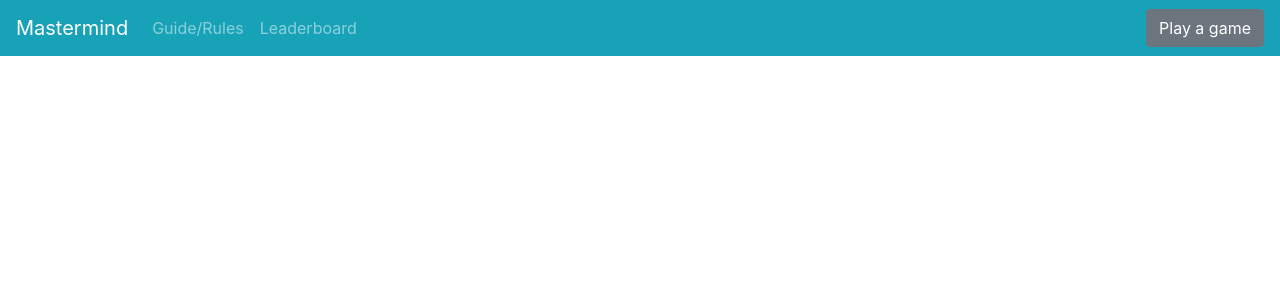
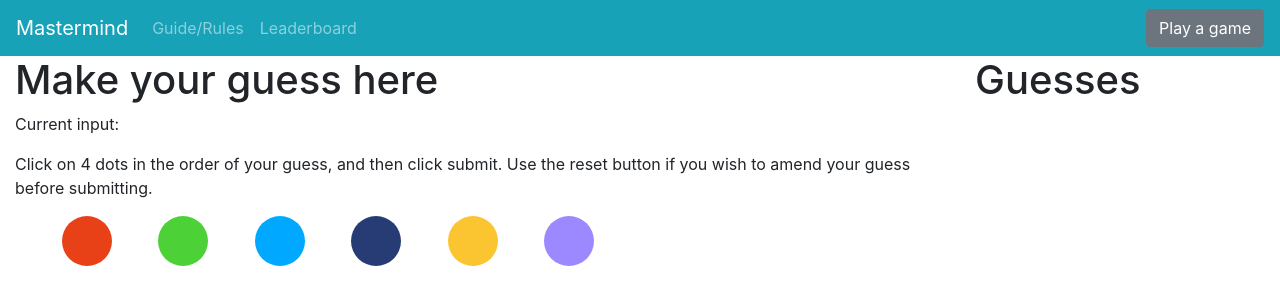
Before and after one commit to period/Mastermind, a Nuxt app: page /play in a window 1280 px wide. Shown: the top 304 px of the page. Built offline with nearby package versions, Linux system fonts and the light colour scheme; what @deveodk/vue-toastr would draw is missing.

Commit message:
Guess input and display of current guess

```diff
--- /dev/null
+++ b/components/GuessBtn.vue
@@ -0,0 +1,26 @@
+<template>
+  <div
+    class="guessbtn"
+    :style="{ 'background-color': colour }"
+    @click="addToGuess(colour)"
+  >
+  </div>
+</template>
+
+<script>
+export default {
+  name: "GuessBtn",
+  props: ["colour", "addToGuess"]
+};
+</script>
+
+<style>
+/* shamelessly stolen from https://www.w3schools.com/howto/howto_css_circles.asp because i dont do css */
+.guessbtn {
+  height: 50px;
+  width: 50px;
+  border-radius: 50%;
+  display: inline-block;
+  margin-left: 5%;
+}
+</style>
--- /dev/null
+++ b/pages/play.vue
@@ -0,0 +1,57 @@
+<template>
+  <b-container fluid>
+    <b-row>
+      <b-col sm="9">
+        <h1>Make your guess here</h1>
+        <p>Current input:</p>
+        <GuessBtn
+          v-for="colour in currentGuess"
+          :colour="colour"
+          :key="colour.name"
+          :addToGuess="addToGuess"
+        />
+        <p>Click on 4 dots in the order of your guess, and then click submit. Use the reset button if you wish to amend your guess before submitting.</p>
+        <GuessBtn
+          v-for="colour in colours"
+          :colour="colour.hex"
+          :key="colour.name"
+          :addToGuess="addToGuess"
+        />
+      </b-col>
+      <b-col>
+        <h1>Guesses</h1>
+      </b-col>
+    </b-row>
+  </b-container>
+</template>
+
+<script>
+import GuessBtn from "../components/GuessBtn";
+export default {
+  components: {
+    GuessBtn
+  },
+  data: function() {
+    return {
+      colours: [
+        {name: "red", hex: "#e84118"},
+        {name: "green", hex: "#4cd137"},
+        {name: "blue", hex: "#00a8ff"},
+        {name: "dark blue", hex: "#273c75"},
+        {name: "yellow", hex: "#fbc531"},
+        {name: "purple", hex: "#9c88ff"}
+      ],
+      currentGuess: []
+    };
+  },
+  methods: {
+    addToGuess: function(colour) {
+      if (this.currentGuess.length == 4) {
+        alert("Only 4 pegs per guess, please...");
+        return;
+      }
+      this.currentGuess.push(colour);
+    }
+  }
+};
+</script>
```
